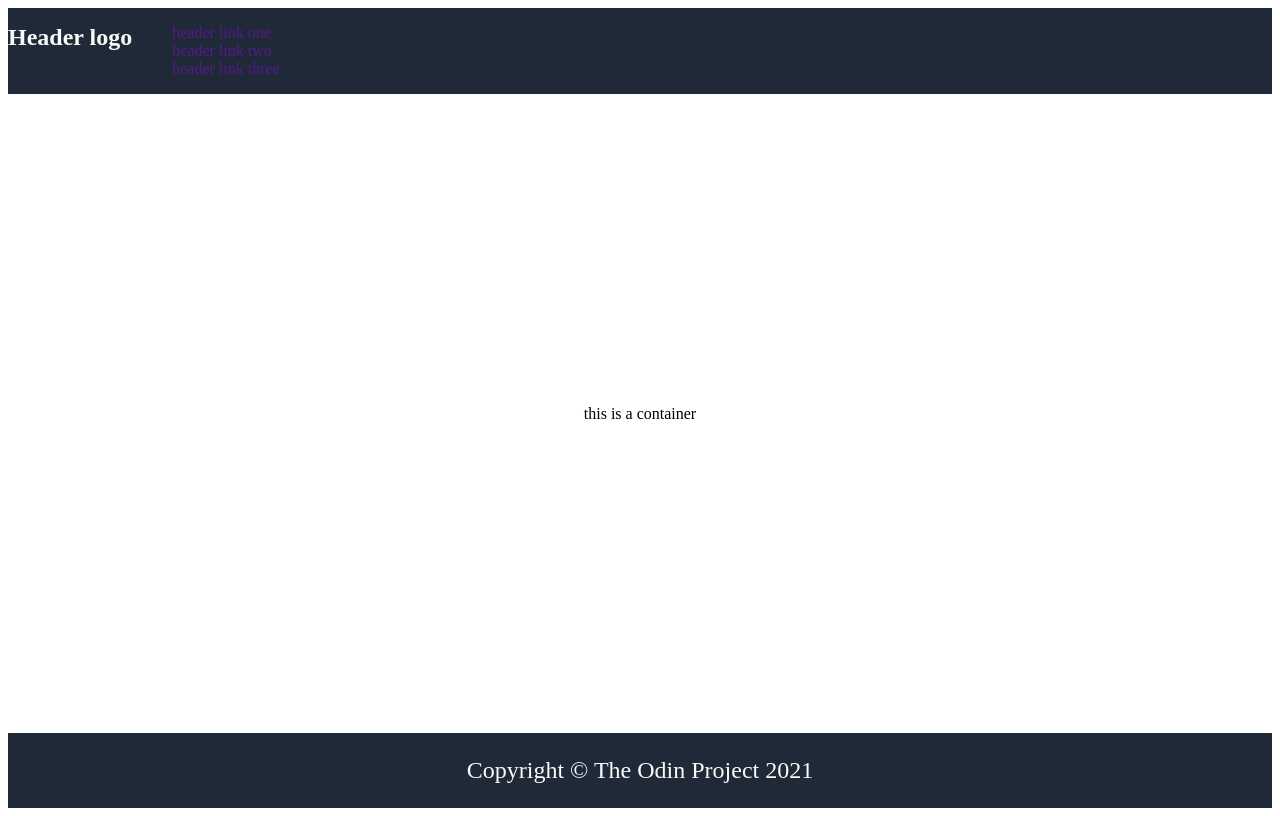
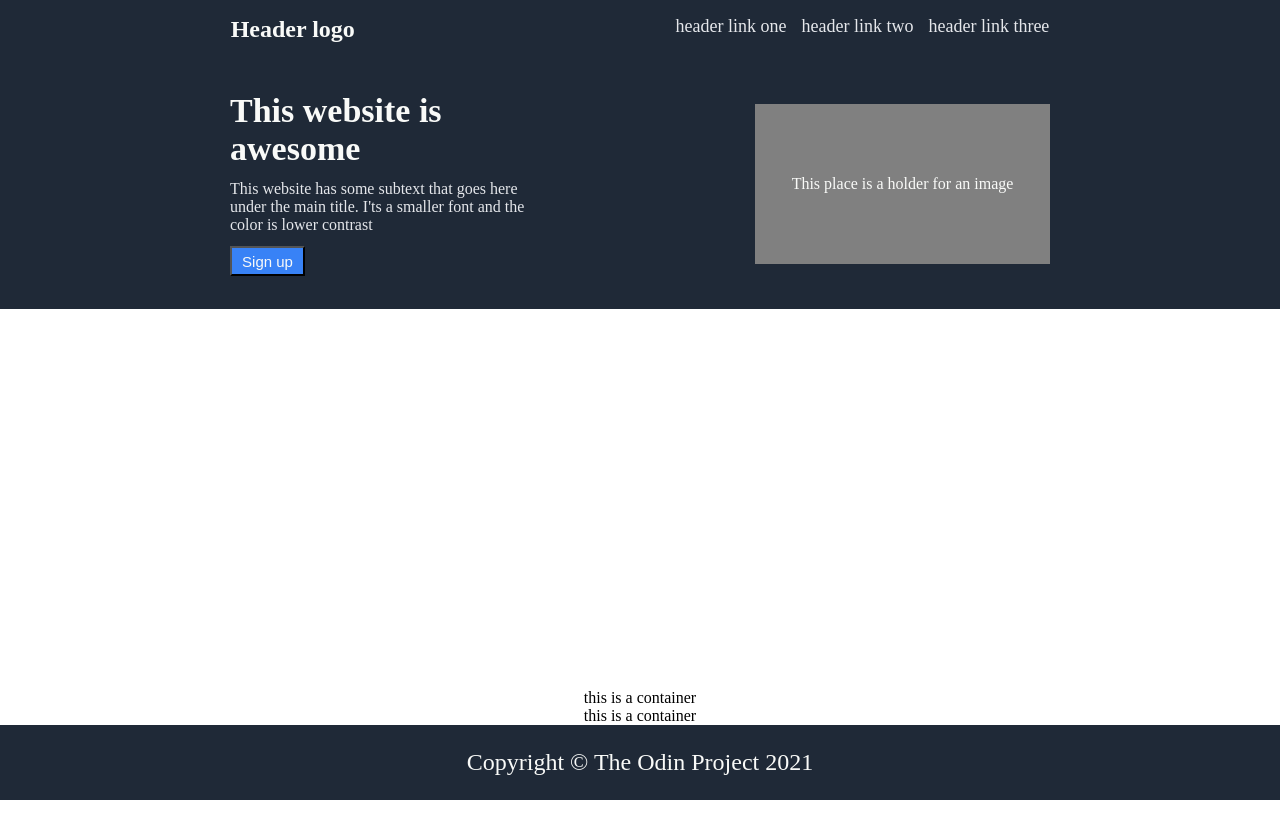
Before and after one commit to bladex0p/landing-page-assignment, a plain HTML site: page index.html in a window 1280 px wide. Drawn offline with Linux system fonts and the light colour scheme.

Commit message:
hero main text added, sub text added, sign up button added along with a space for picture

```diff
--- a/index.html
+++ b/index.html
@@ -22,8 +22,26 @@
         </div>
 
 
+        <div class="body">
+            <div class="container-1">
+                <div class="left-items">
+                    <div class="item-1"> This website is awesome</div>
+                    <div class="item-2"> This website has some subtext that goes here under the main title. I'ts a smaller font and the color is lower contrast</div>
+                    <button class="button" href="#">Sign up</button>
+                </div>
+                <div class="image">
+                    This place is a holder for an image
+                </div>
+            </div>
 
-        <div class="container"> this is a container</div>
+
+
+
+
+            <div class="container-2"> this is a container</div>
+            <div class="container-3"> this is a container</div>
+        </div>
+
 
 
 
--- a/style.css
+++ b/style.css
@@ -1,5 +1,6 @@
 body{
     min-height: 100vh;
+    margin: 0;
     display: flex;
     flex-direction: column;
 }
@@ -8,26 +9,89 @@ ul{
 }
 a{
     text-decoration: none;
+    color: #e5e7eb;
+    font-size: 18px;
 }
 h1{
+    display: flex;
     font-size: 24px;
     color: #f9faf8;
 }
 
 .header{
     display: flex;
+    justify-content: space-evenly;
     flex-shrink: 0;
     background-color: #1f2937;
+    gap: 50px;
+}
+.right-links{
+    display: flex;
+    gap: 15px;
 }
 
-
-.container{
+.body{
     display: flex;
     justify-content: center;
     align-items: center;
     flex-direction: column;
     flex: 1;
 }
+
+.container-1{
+    display: flex;
+    flex-wrap: wrap;
+    justify-content: space-evenly;
+    align-items: center;
+    background-color: #1f2937;
+    color: #f9faf8;
+    margin-bottom: auto;
+    width: 100%;
+    height: 250px;
+}
+.left-items{
+    display: flex;
+    flex-direction: column;
+    flex-basis: 295px;
+    gap: 12px;
+}
+.item-1{
+    font-weight: bolder;
+    font-size: 34px;
+    color: #f9faf8;
+}
+.item-2{
+    font-size: 16px;
+    color: #e5e7eb;
+}
+
+.image{
+    display: flex;
+    justify-content: center;
+    align-items: center;
+    flex-basis: 295px;
+    background-color: gray;
+    height: 160px;
+}
+button{
+    height: 30px;
+    width: 75px;
+    background-color: #3882f6;
+    font-size: 15px;
+    color: #f9faf8;
+}
+
+
+
+
+
+
+
+
+
+
+
+
 
 
 .footer{
```
